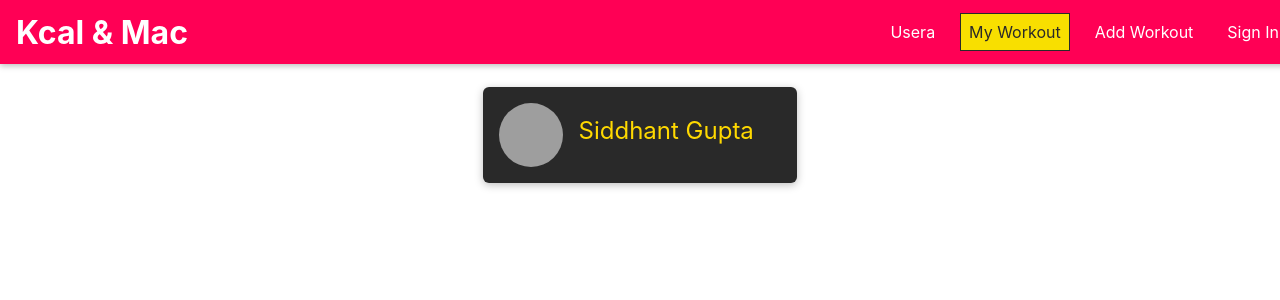
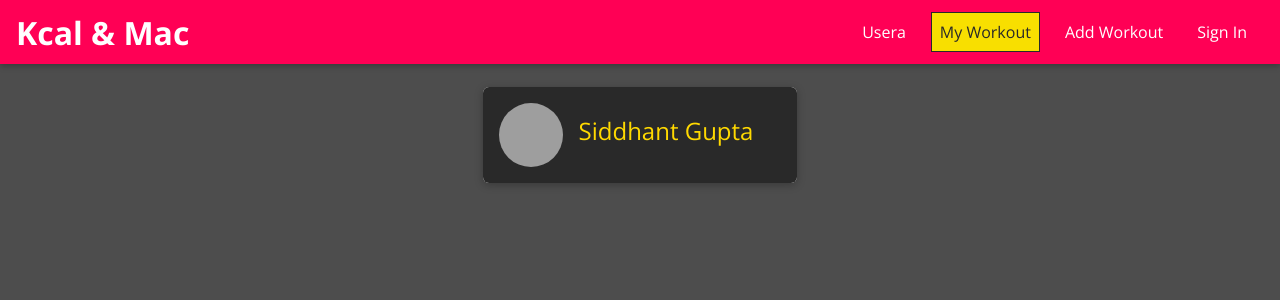
Before and after one commit to guptaSiddhant-JS/kcalandmac-community, a React (Create React App) app: page /u1/profile in a window 1280 px wide. Shown: the top 300 px of the page. Built offline with nearby package versions, Linux system fonts and the light colour scheme; grey boxes are pictures that could not be loaded.

Commit message:
Added Animation

```diff
--- a/package.json
+++ b/package.json
@@ -10,6 +10,7 @@
     "react-dom": "^17.0.2",
     "react-router-dom": "5.2.0",
     "react-scripts": "4.0.3",
+    "react-transition-group": "^4.4.2",
     "web-vitals": "^1.1.2"
   },
   "scripts": {
--- a/src/Navigation/MainNavigation/MainNavigation.js
+++ b/src/Navigation/MainNavigation/MainNavigation.js
@@ -19,12 +19,13 @@ const MainNavigation = props =>{
     return (
     <>
     {drawerIsOpen && <Backdrop  onClick={closeTheDrawer} />}
-    {drawerIsOpen &&
-    <SideDrawer>
+
+    <SideDrawer show={drawerIsOpen} onClick={closeTheDrawer}>
          <nav className='main-navigation__drawer-nav '>
            <NavLinks />
          </nav>
-    </SideDrawer>}
+    </SideDrawer>
+
     <MainHeader >
         <button className='main-navigation__menu-btn' onClick={openTheDrawer}>
             <span />
--- a/src/Navigation/SideDrawer/SideDrawer.js
+++ b/src/Navigation/SideDrawer/SideDrawer.js
@@ -1,11 +1,22 @@
 import React from 'react';
 import ReactDom from 'react-dom';
+import { CSSTransition } from 'react-transition-group';
 
 import './SideDrawer.css';
 
 const SideDrawer = props => {
- const dwawer = <aside className="side-drawer">{props.children}</aside>;
- return ReactDom.createPortal(dwawer , document.getElementById('slider-hook'));
+ const drawer = (
+       <CSSTransition
+       in={props.show}
+       timeout={200}
+       classNames='slide-in-left'
+       mountOnEnter
+       unmountOnExit
+       >
+         <aside className="side-drawer" onClick={props.onClick}>{props.children}</aside>
+       </CSSTransition>
+ );
+ return ReactDom.createPortal(drawer , document.getElementById('slider-hook'));
 };
 
 export default SideDrawer;
--- a/src/index.css
+++ b/src/index.css
@@ -1,13 +1,43 @@
+
+@import url('https://fonts.googleapis.com/css?family=Open+Sans:400,700&display=swap');
+
+* {
+  box-sizing: border-box;
+}
+
+html {
+  font-family: 'Open Sans', sans-serif;
+}
+
 body {
   margin: 0;
-  font-family: -apple-system, BlinkMacSystemFont, 'Segoe UI', 'Roboto', 'Oxygen',
-    'Ubuntu', 'Cantarell', 'Fira Sans', 'Droid Sans', 'Helvetica Neue',
-    sans-serif;
-  -webkit-font-smoothing: antialiased;
-  -moz-osx-font-smoothing: grayscale;
+  background: #4d4d4d;
 }
 
-code {
-  font-family: source-code-pro, Menlo, Monaco, Consolas, 'Courier New',
-    monospace;
+.slide-in-left-enter {
+  transform: translateX(-100%);
 }
+
+.slide-in-left-enter-active {
+  transform: translateX(0);
+  opacity: 1;
+  transition: all 200ms;
+}
+
+.slide-in-left-exit {
+  transform: translateX(0%);
+  opacity: 1;
+}
+
+.slide-in-left-exit-active {
+  transform: translateX(-100%);
+  opacity: 0;
+  transition: all 200ms;
+}
+
+.center {
+  text-align: center;
+  display: flex;
+  justify-content: center;
+  align-items: center;
+}
--- a/src/users/components/UserItem.css
+++ b/src/users/components/UserItem.css
@@ -7,7 +7,7 @@
 .user-item a {
   display: flex;
   align-items: center;
-  width: 90%;
+  width: 100%;
   height: 100%;
   text-decoration: none;
   padding: 1rem;
```
Also changed, not shown: 1 other file (tests, documents, lock files or other folders).
